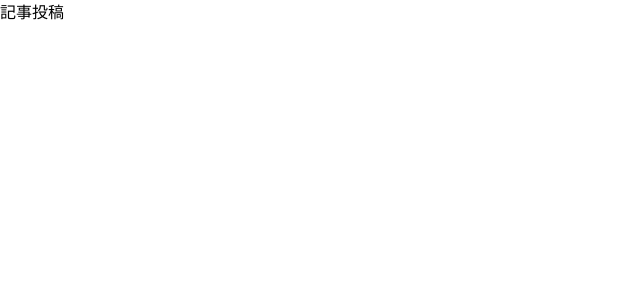
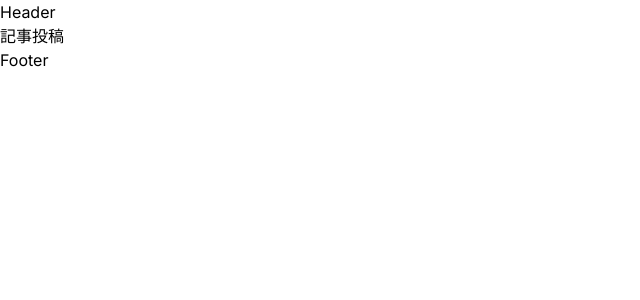
Before and after one commit to ysk0423/next-blog, a Next.js app: page / in a window 1280 px wide. Shown: the top 300 px of the page, without its empty margins (0-640 px from the left). Built offline with nearby package versions, Linux system fonts and the light colour scheme.

Commit message:
feat: headerコンポーネント作成

```diff
--- /dev/null
+++ b/src/app/Header.tsx
@@ -0,0 +1,8 @@
+
+const Header = () => {
+  return (
+    <div>Header</div>
+  )
+}
+
+export default Header
--- a/src/app/layout.tsx
+++ b/src/app/layout.tsx
@@ -1,5 +1,6 @@
 import type { Metadata } from 'next'
 import { Inter } from 'next/font/google'
+import Header from './Header'
 import './globals.css'
 
 const inter = Inter({ subsets: ['latin'] })
@@ -16,7 +17,11 @@ export default function RootLayout({
 }) {
   return (
     <html lang="en">
-      <body className={inter.className}>{children}</body>
+      <body className={inter.className}>
+        <Header />
+        {children}
+        <footer>Footer</footer>
+      </body>
     </html>
   )
 }
```
